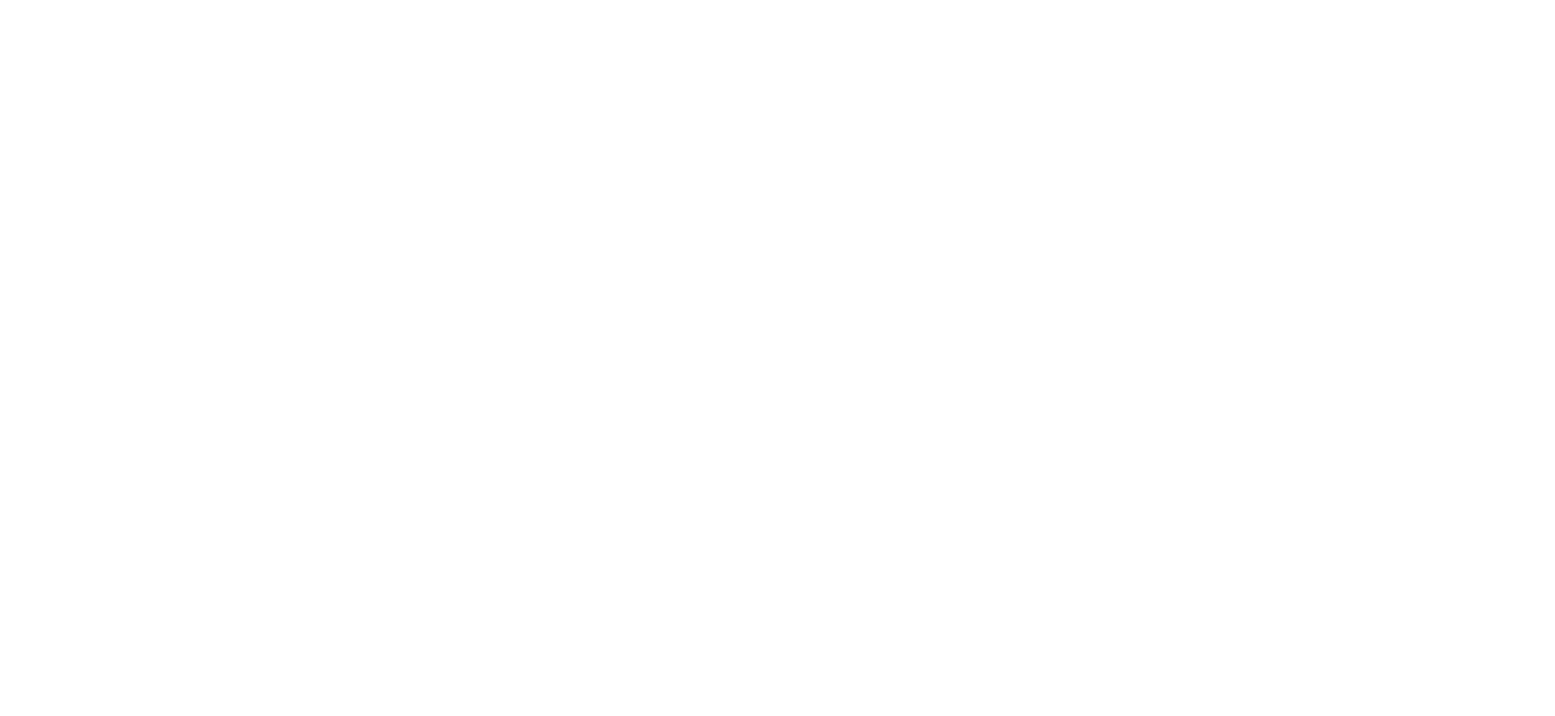
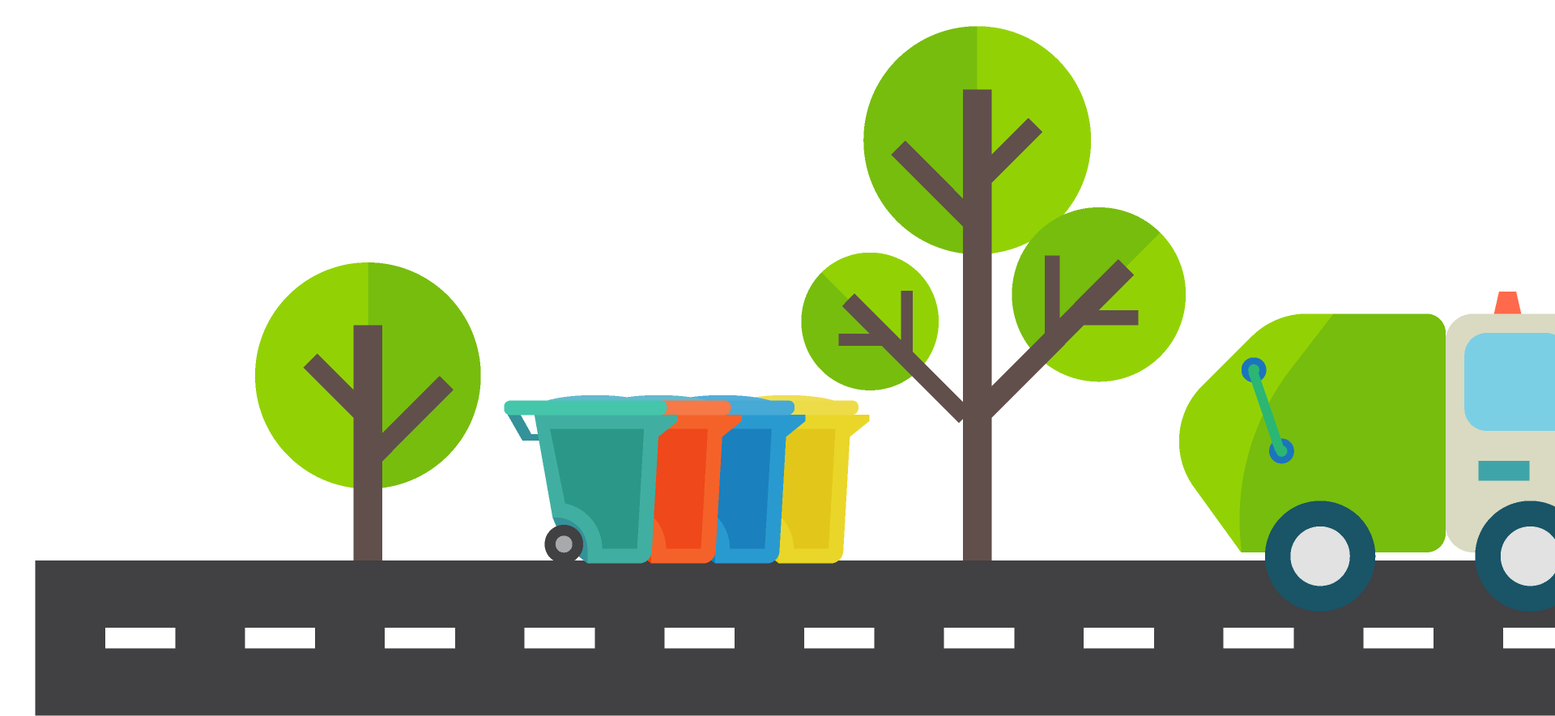
Before and after one commit to HishamKTD/git-, a plain HTML site: page index.html in a window 1280 px wide. Shown: the top 884 px of the page at 81% size, 1920 px wide, since content can reach past the window. Before the commit the page ends 800 px from the top, so only its background shows below. Drawn offline with Linux system fonts and the light colour scheme.

Commit message:
updated home page

```diff
--- a/index.html
+++ b/index.html
@@ -3,5 +3,7 @@
     <head>
 
     </head>
-    <body></body>
+    <body>
+        <img src="image/waste-management.png"/>
+    </body>
 </html>
```
